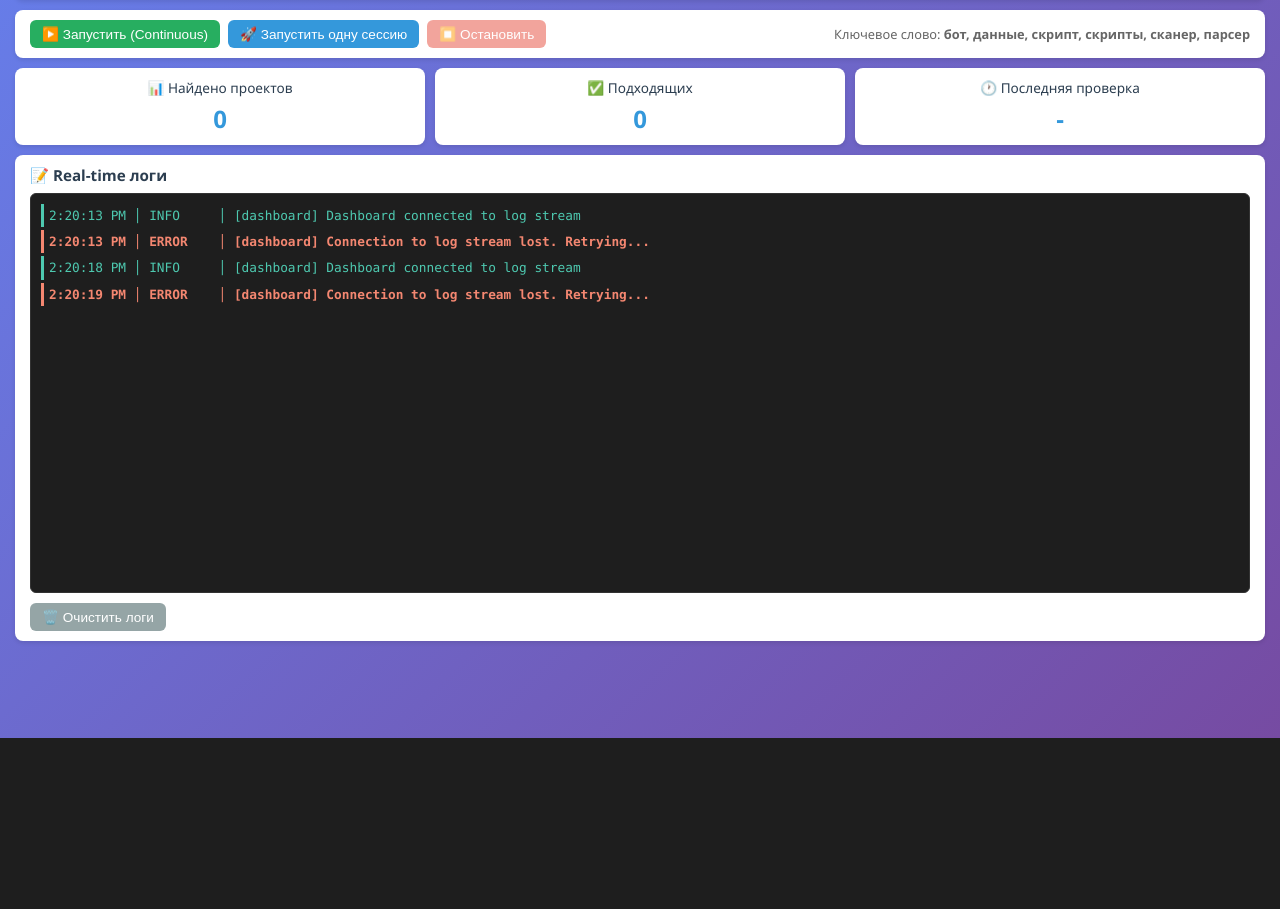
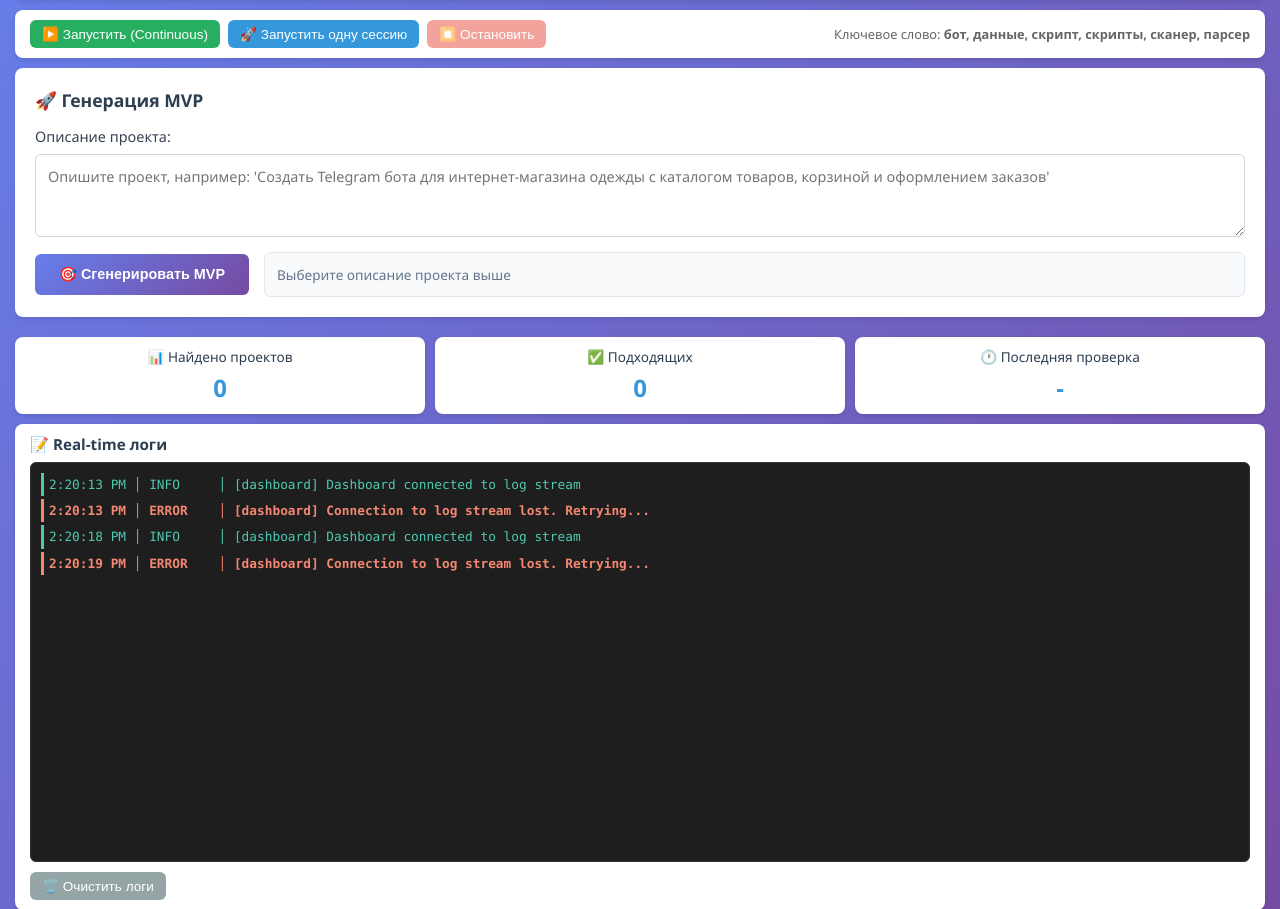
Before and after one commit to QAway-to/mvp-freelance-project-search, a FastAPI app: page / in a window 1280 px wide. Shown: the part 62-971 px from the top of the page. Before the commit the page ends 800 px from the top, so only its background shows below. Run offline with FastAPI, Linux system fonts and the light colour scheme; data that the repository does not hold is empty.

Commit message:
update MVP search

```diff
--- a/main.py
+++ b/main.py
@@ -6,6 +6,7 @@ from fastapi.staticfiles import StaticFiles
 from fastapi.templating import Jinja2Templates
 from fastapi.responses import StreamingResponse
 import logging
+import json
 
 from config import config
 from agents.agent_a import AgentA
@@ -268,6 +269,75 @@ async def n8n_projects_webhook(request: Request):
             "message": str(e)
         }
 
+# MVP Generation API
+@app.post("/api/generate-mvp")
+async def generate_mvp(request: Request):
+    """Generate MVP based on project description"""
+    try:
+        data = await request.json()
+        description = data.get("description", "").strip()
+
+        if not description or len(description) < 20:
+            return {
+                "status": "error",
+                "error": "Описание проекта слишком короткое (минимум 20 символов)"
+            }
+
+        log_agent_action("MVP", f"🎯 Starting MVP generation for: {description[:100]}...")
+
+        # Import and use MVP generator
+        try:
+            from mvp_generator import MVPGenerator
+            generator = MVPGenerator()
+            result = await generator.generate_mvp(description)
+
+            log_agent_action("MVP", f"✅ MVP successfully generated: {result['deploy_url']}")
+
+            return {
+                "status": "success",
+                "template": result["template"],
+                "deployUrl": result["deploy_url"],
+                "projectName": result["project_name"],
+                "confidence": result["confidence"],
+                "message": "MVP успешно создан и развернут"
+            }
+
+        except ImportError:
+            # Fallback to mock response if Agent B is not available
+            log_agent_action("MVP", "⚠️ Agent B not available, using mock generation")
+            import asyncio
+            import time
+
+            log_agent_action("MVP", f"🤖 AI analyzing project description...")
+            await asyncio.sleep(1)
+            log_agent_action("MVP", f"✅ Template selected: telegram-shop-bot (confidence: 0.87)")
+
+            await asyncio.sleep(1)
+            log_agent_action("MVP", f"🔧 Generating React components and API routes...")
+
+            await asyncio.sleep(1)
+            log_agent_action("MVP", f"🚀 Pushing to GitHub repository...")
+
+            await asyncio.sleep(1)
+            log_agent_action("MVP", f"🎉 Deploying to Vercel...")
+
+            deploy_url = f"https://ai-mvp-{int(time.time())}.vercel.app"
+            log_agent_action("MVP", f"✅ MVP successfully generated and deployed: {deploy_url}")
+
+            return {
+                "status": "success",
+                "template": "telegram-shop-bot",
+                "deployUrl": deploy_url,
+                "message": "MVP успешно создан и развернут (mock mode)"
+            }
+
+    except Exception as e:
+        log_agent_action("MVP", f"❌ MVP generation failed: {str(e)}")
+        return {
+            "status": "error",
+            "error": str(e)
+        }
+
 @app.get("/health")
 async def health_check():
     """Health check endpoint for Railway"""
--- a/static/css/style.css
+++ b/static/css/style.css
@@ -316,3 +316,152 @@ header h1 {
     color: #dc3545;
     font-weight: bold;
 }
+
+/* MVP Section Styles */
+.mvp-section {
+    background: white;
+    border-radius: 8px;
+    padding: 20px;
+    margin-bottom: 20px;
+    box-shadow: 0 2px 4px rgba(0, 0, 0, 0.1);
+}
+
+.mvp-section h2 {
+    color: #2c3e50;
+    font-size: 1.1em;
+    font-weight: 600;
+    margin-bottom: 15px;
+    display: flex;
+    align-items: center;
+    gap: 8px;
+}
+
+.mvp-controls {
+    display: flex;
+    flex-direction: column;
+    gap: 15px;
+}
+
+.mvp-input-group {
+    display: flex;
+    flex-direction: column;
+    gap: 8px;
+}
+
+.mvp-input-group label {
+    font-weight: 500;
+    color: #374151;
+    font-size: 0.9em;
+}
+
+.mvp-input-group textarea {
+    width: 100%;
+    padding: 12px;
+    border: 1px solid #d1d5db;
+    border-radius: 6px;
+    font-family: inherit;
+    font-size: 0.9em;
+    resize: vertical;
+    transition: border-color 0.2s ease;
+}
+
+.mvp-input-group textarea:focus {
+    outline: none;
+    border-color: #3b82f6;
+    box-shadow: 0 0 0 3px rgba(59, 130, 246, 0.1);
+}
+
+.mvp-buttons {
+    display: flex;
+    align-items: center;
+    gap: 15px;
+}
+
+.btn-mvp {
+    background: linear-gradient(135deg, #667eea 0%, #764ba2 100%);
+    color: white;
+    border: none;
+    padding: 12px 24px;
+    border-radius: 6px;
+    font-weight: 600;
+    font-size: 0.9em;
+    cursor: pointer;
+    transition: all 0.2s ease;
+    display: flex;
+    align-items: center;
+    gap: 8px;
+    min-width: 180px;
+    justify-content: center;
+}
+
+.btn-mvp:hover {
+    transform: translateY(-1px);
+    box-shadow: 0 4px 12px rgba(102, 126, 234, 0.4);
+}
+
+.btn-mvp:active {
+    transform: translateY(0);
+}
+
+.btn-mvp:disabled {
+    opacity: 0.6;
+    cursor: not-allowed;
+    transform: none;
+}
+
+.mvp-status {
+    flex: 1;
+    padding: 12px;
+    background: #f8fafc;
+    border: 1px solid #e2e8f0;
+    border-radius: 6px;
+    font-size: 0.85em;
+    color: #64748b;
+    display: flex;
+    align-items: center;
+}
+
+.mvp-status.success {
+    background: #f0fdf4;
+    border-color: #bbf7d0;
+    color: #166534;
+}
+
+.mvp-status.error {
+    background: #fef2f2;
+    border-color: #fecaca;
+    color: #dc2626;
+}
+
+.mvp-status.loading {
+    background: #fefce8;
+    border-color: #fde047;
+    color: #ca8a04;
+}
+
+.mvp-status.loading::after {
+    content: '';
+    width: 16px;
+    height: 16px;
+    border: 2px solid #ca8a04;
+    border-top: 2px solid transparent;
+    border-radius: 50%;
+    animation: spin 1s linear infinite;
+    margin-left: 8px;
+}
+
+@keyframes spin {
+    0% { transform: rotate(0deg); }
+    100% { transform: rotate(360deg); }
+}
+
+@media (max-width: 768px) {
+    .mvp-buttons {
+        flex-direction: column;
+        align-items: stretch;
+    }
+
+    .mvp-status {
+        margin-top: 10px;
+    }
+}
--- a/static/js/dashboard.js
+++ b/static/js/dashboard.js
@@ -14,6 +14,11 @@ class Dashboard {
         this.sessionInfo = document.getElementById('session-info');
         this.sessionTime = document.getElementById('session-time');
         this.sessionStep = document.getElementById('session-step');
+
+        // MVP generation elements
+        this.projectDescription = document.getElementById('project-description');
+        this.generateMvpBtn = document.getElementById('generate-mvp-btn');
+        this.mvpStatus = document.getElementById('mvp-status');
 
         this.init();
     }
@@ -34,6 +39,10 @@ class Dashboard {
         this.runSessionBtn.addEventListener('click', () => this.runSingleSession());
         this.stopBtn.addEventListener('click', () => this.stopAgent());
         this.clearLogsBtn.addEventListener('click', () => this.clearLogs());
+
+        // MVP generation events
+        this.generateMvpBtn.addEventListener('click', () => this.generateMVP());
+        this.projectDescription.addEventListener('input', () => this.updateMVPStatus());
     }
 
     startLogStream() {
@@ -351,6 +360,99 @@ class Dashboard {
         });
     }
 
+    // MVP Generation Methods
+    updateMVPStatus() {
+        const description = this.projectDescription.value.trim();
+        if (description.length === 0) {
+            this.mvpStatus.textContent = 'Выберите описание проекта выше';
+            this.mvpStatus.className = 'mvp-status';
+            this.generateMvpBtn.disabled = true;
+        } else if (description.length < 20) {
+            this.mvpStatus.textContent = 'Описание слишком короткое (минимум 20 символов)';
+            this.mvpStatus.className = 'mvp-status error';
+            this.generateMvpBtn.disabled = true;
+        } else {
+            this.mvpStatus.textContent = 'Готово к генерации MVP';
+            this.mvpStatus.className = 'mvp-status success';
+            this.generateMvpBtn.disabled = false;
+        }
+    }
+
+    async generateMVP() {
+        const description = this.projectDescription.value.trim();
+
+        if (!description || description.length < 20) {
+            this.showMVPError('Описание проекта слишком короткое');
+            return;
+        }
+
+        try {
+            // Update UI
+            this.generateMvpBtn.disabled = true;
+            this.mvpStatus.textContent = 'Генерация MVP...';
+            this.mvpStatus.className = 'mvp-status loading';
+
+            // Send request to generate MVP
+            const response = await fetch('/api/generate-mvp', {
+                method: 'POST',
+                headers: {
+                    'Content-Type': 'application/json',
+                },
+                body: JSON.stringify({
+                    description: description,
+                    timestamp: new Date().toISOString()
+                })
+            });
+
+            const result = await response.json();
+
+            if (response.ok) {
+                this.showMVPSuccess(result);
+            } else {
+                throw new Error(result.error || 'Неизвестная ошибка');
+            }
+
+        } catch (error) {
+            console.error('MVP generation error:', error);
+            this.showMVPError(error.message);
+        } finally {
+            this.generateMvpBtn.disabled = false;
+            this.mvpStatus.className = 'mvp-status';
+        }
+    }
+
+    showMVPSuccess(result) {
+        this.mvpStatus.textContent = `✅ MVP успешно создан! Ссылка: ${result.deployUrl}`;
+        this.mvpStatus.className = 'mvp-status success';
+
+        // Add success log
+        this.addLogEntry({
+            timestamp: new Date().toISOString(),
+            level: 'INFO',
+            message: `🚀 MVP создан: ${result.template} → ${result.deployUrl}`,
+            module: 'MVP'
+        });
+
+        // Clear description after success
+        setTimeout(() => {
+            this.projectDescription.value = '';
+            this.updateMVPStatus();
+        }, 3000);
+    }
+
+    showMVPError(message) {
+        this.mvpStatus.textContent = `❌ Ошибка: ${message}`;
+        this.mvpStatus.className = 'mvp-status error';
+
+        // Add error log
+        this.addLogEntry({
+            timestamp: new Date().toISOString(),
+            level: 'ERROR',
+            message: `❌ MVP generation failed: ${message}`,
+            module: 'MVP'
+        });
+    }
+
     destroy() {
         if (this.eventSource) {
             this.eventSource.close();
--- a/templates/dashboard.html
+++ b/templates/dashboard.html
@@ -22,6 +22,28 @@
             <button id="stop-btn" class="btn btn-danger" disabled>⏹️ Остановить</button>
             <div class="search-info">
                 <span>Ключевое слово: <strong>{{ keyword }}</strong></span>
+            </div>
+        </div>
+
+        <div class="mvp-section">
+            <h2>🚀 Генерация MVP</h2>
+            <div class="mvp-controls">
+                <div class="mvp-input-group">
+                    <label for="project-description">Описание проекта:</label>
+                    <textarea
+                        id="project-description"
+                        placeholder="Опишите проект, например: 'Создать Telegram бота для интернет-магазина одежды с каталогом товаров, корзиной и оформлением заказов'"
+                        rows="3"
+                    ></textarea>
+                </div>
+                <div class="mvp-buttons">
+                    <button id="generate-mvp-btn" class="btn btn-mvp">
+                        🎯 Сгенерировать MVP
+                    </button>
+                    <div id="mvp-status" class="mvp-status">
+                        Выберите описание проекта выше
+                    </div>
+                </div>
             </div>
         </div>
 
```
